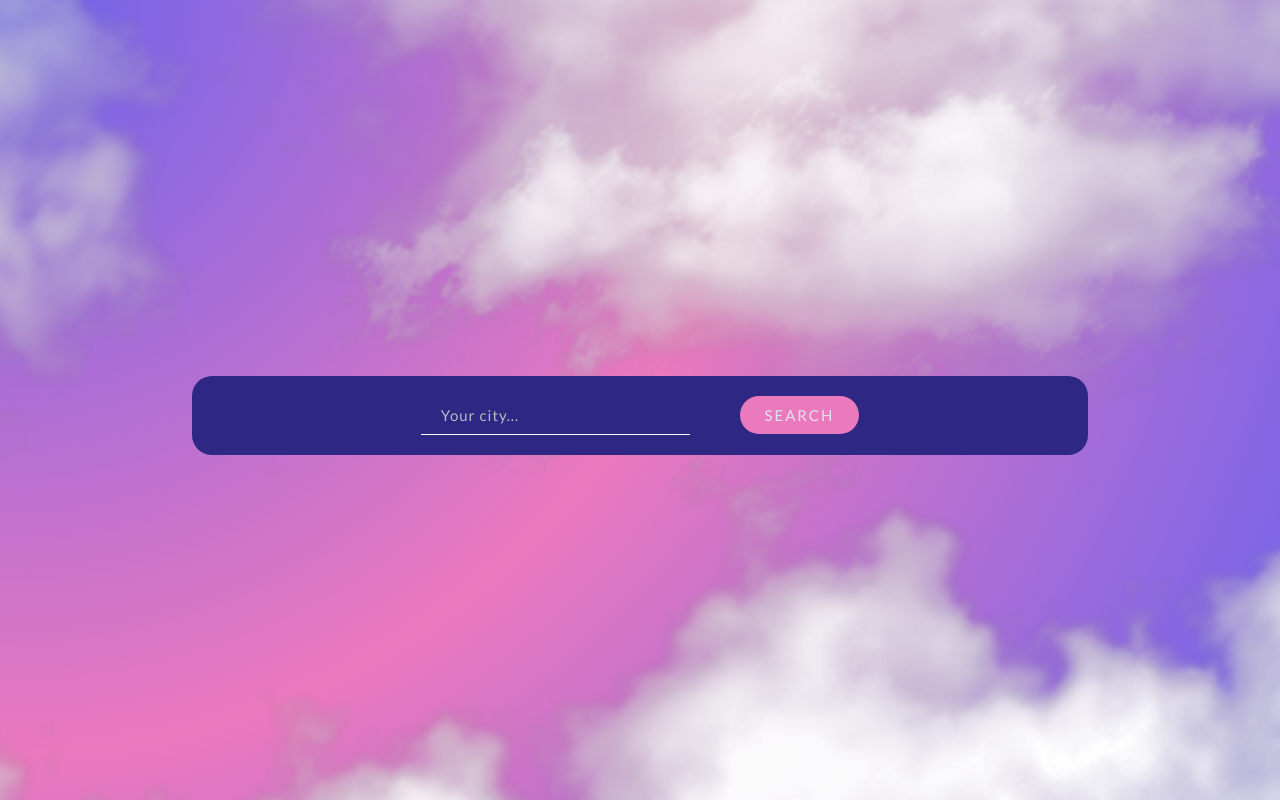
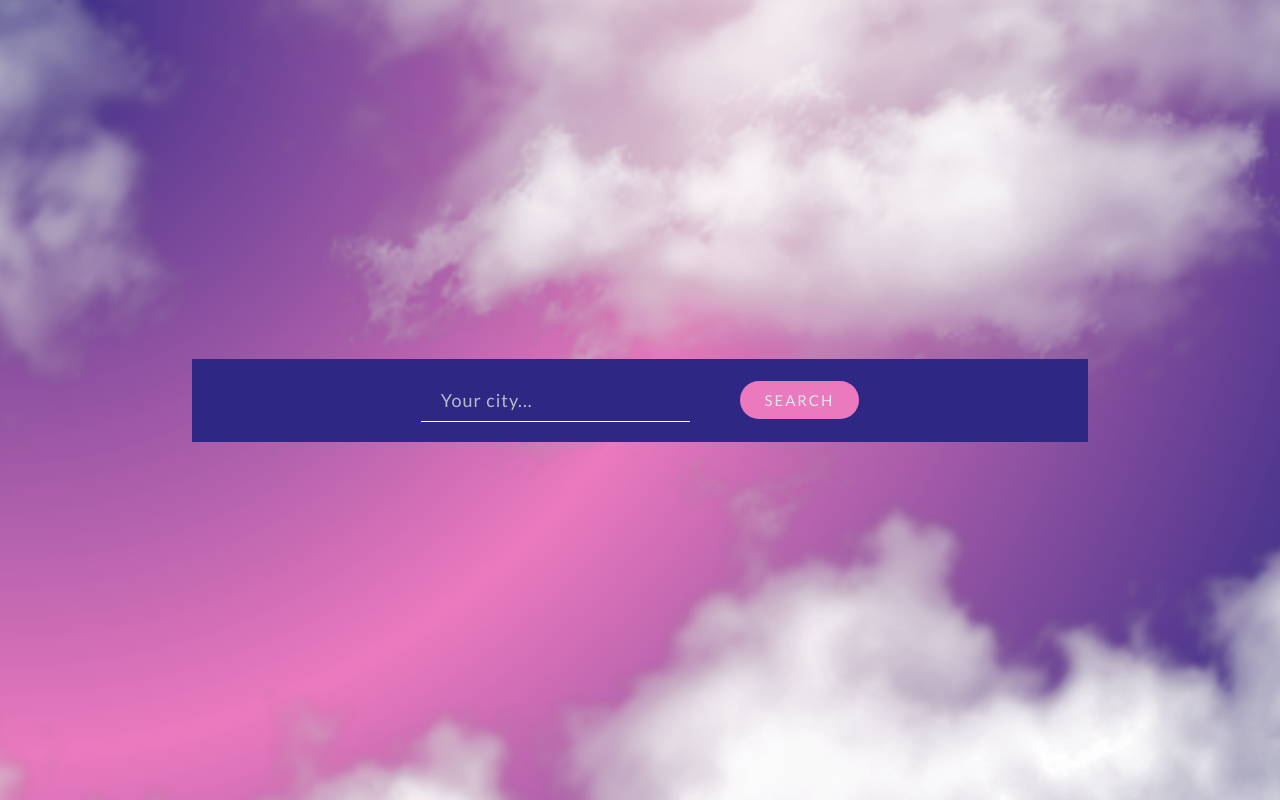
Before and after one commit to de-alano/your-weather, a React (Create React App) app: page / in a window 1280 px wide. Built offline with nearby package versions, Linux system fonts and the light colour scheme.

Commit message:
Update the favicon

```diff
--- a/public/index.html
+++ b/public/index.html
@@ -3,7 +3,7 @@
 
 <head>
   <meta charset="utf-8" />
-  <link rel="shortcut icon" href="%PUBLIC_URL%/favicon.ico" />
+  <link rel="shortcut icon" type="image/png" href="favicon.png" />
   <meta name="viewport" content="width=device-width, initial-scale=1" />
   <meta name="theme-color" content="#000000" />
   <!--
@@ -22,7 +22,7 @@
       work correctly both with client-side routing and a non-root public URL.
       Learn how to configure a non-root public URL by running `npm run build`.
     -->
-  <title>React App</title>
+  <title>Your Weather | Check weather in your city</title>
 </head>
 
 <body>
--- a/src/components/App.scss
+++ b/src/components/App.scss
@@ -1,6 +1,4 @@
 .App {
    width: 70vw;
    max-width: 100rem;
-   margin: 0 auto;
-   margin-top: 5rem;
 }
--- a/src/components/Form/Form.scss
+++ b/src/components/Form/Form.scss
@@ -5,8 +5,6 @@
     padding: 2rem 0;
     @include flex(center, center, row);
     box-sizing: border-box;
-    margin-bottom: 2rem;
-    border-radius: 2rem;
 }
 
 .weather-form__input {
@@ -19,7 +17,7 @@
     border-bottom: 1px solid #fff;
     color: $color-white;
     font-family: $font-family;
-    font-size: 1.5rem;
+    font-size: 1.8rem;
     letter-spacing: 1px;
     transition: $transition;
 
--- a/src/components/Weather/Weather.scss
+++ b/src/components/Weather/Weather.scss
@@ -3,6 +3,7 @@
 .weather {
     background-color: $color-white;
     box-sizing: border-box;
-    border-radius: 2rem;
+    border-bottom-left-radius: 2rem;
+    border-bottom-right-radius: 2rem;
     overflow: hidden;
 }
--- a/src/variables.scss
+++ b/src/variables.scss
@@ -1,9 +1,9 @@
 // COLORS
 $color-primary: #EB79BE;
 $color-primary-light: #DE86A3;
-$color-primary-dark: #6A62EF;
+$color-primary-dark: #2E2884;
 
-$color-secondary: #161352;;
+$color-secondary: #161352;
 $color-tertiary: #2E2884;
 
 $color-grey-light-1: #dfe6e9;
```
Also changed, not shown: public/favicon.png (added).
